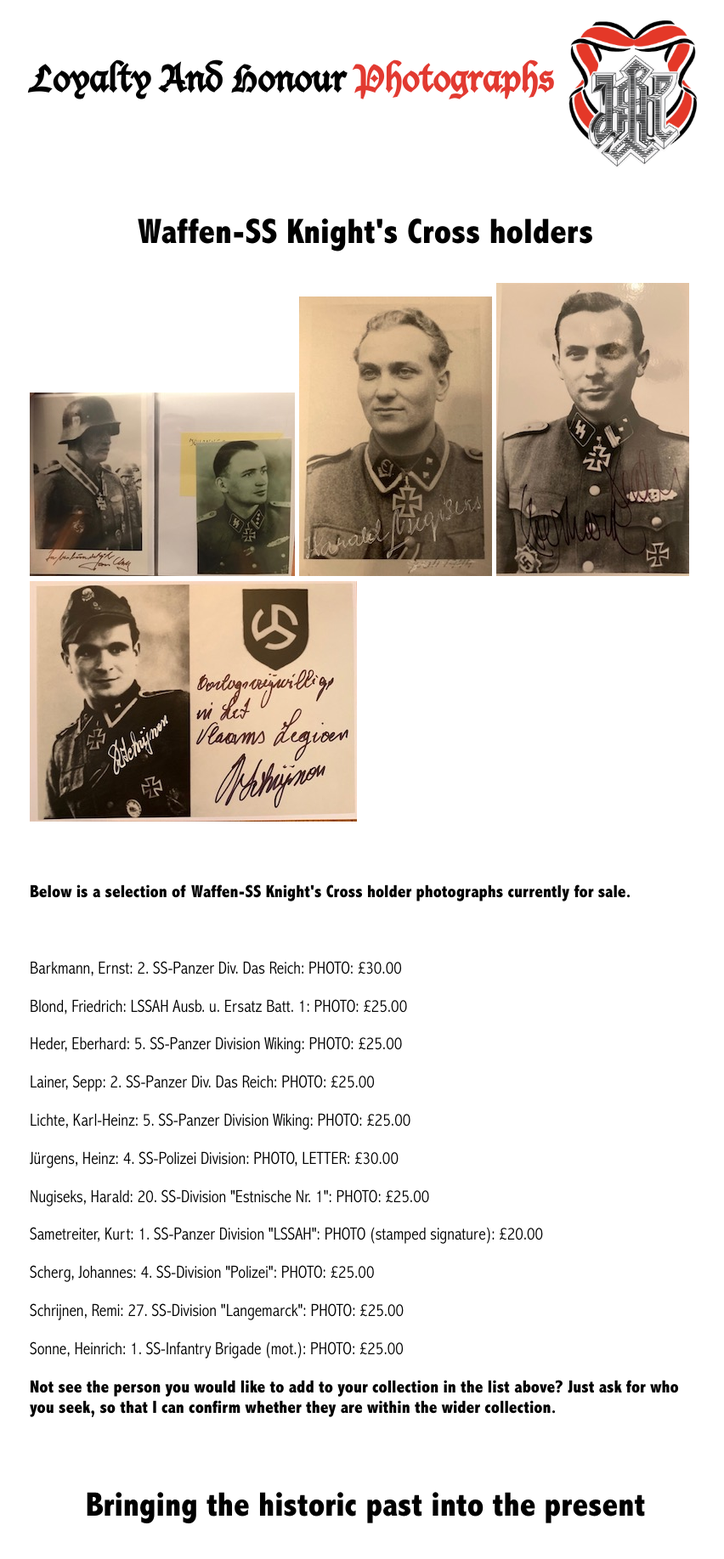
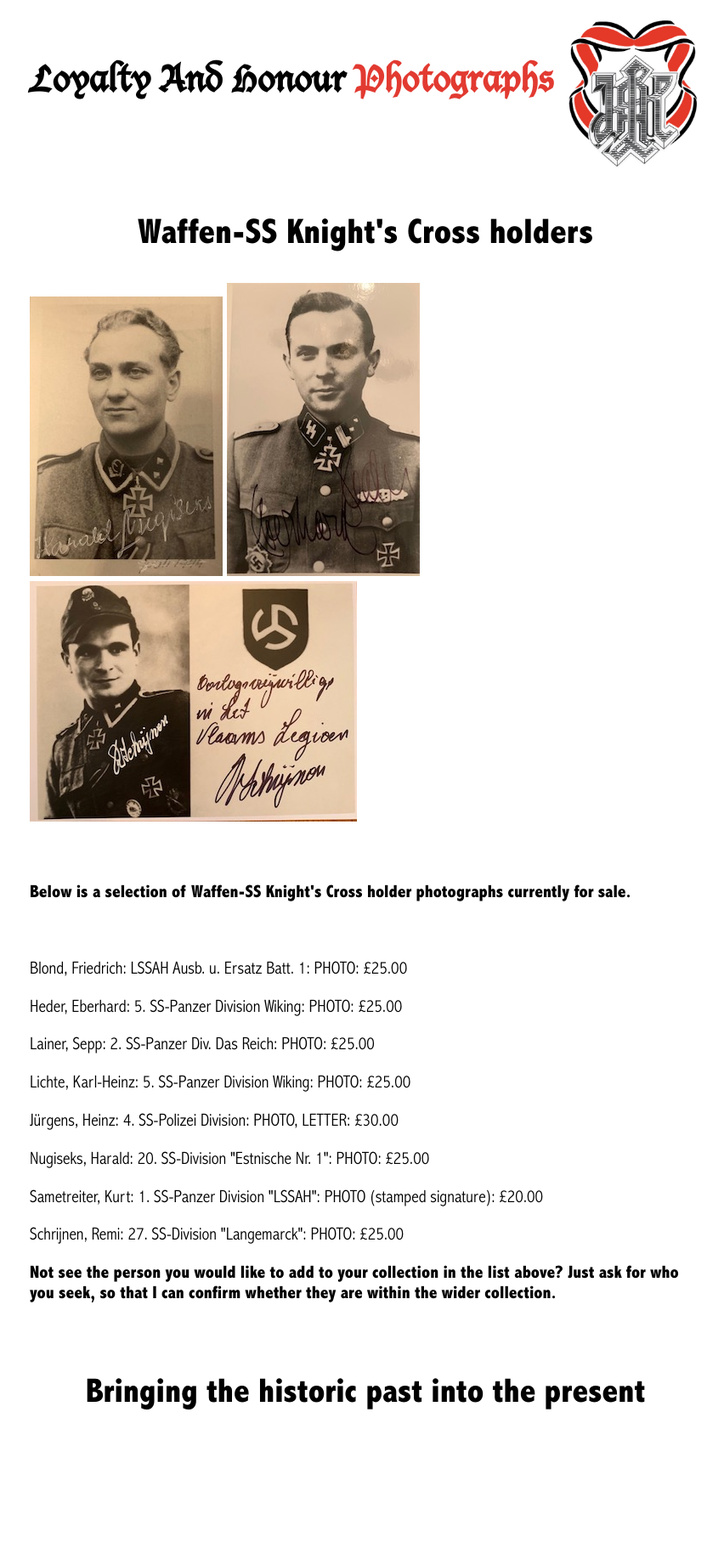
Before and after one commit to lahphotographs/lahphotographs.github.com, a Jekyll site: the page built from Waffen_SS_photos.md, in a window 1280 px wide. Shown: the whole page at 85% size, without its empty margins (210-1062 px from the left). Built offline with Jekyll 4.4.1, drawn with Linux system fonts in a browser that asks for light colours; after the commit the page ends 1701 px from its top, so only the background shows below that.

Commit message:
Update Waffen_SS_photos.md

```diff
--- a/Waffen_SS_photos.md
+++ b/Waffen_SS_photos.md
@@ -6,7 +6,6 @@ permalink: /waffen_ss_photos.html
 
 <div id="axisforces">
 <p float="left">
-<img src="./assets/Scherg 2.jpg"/>
 <img src="./assets/Nugiseks.jpeg"/>
 <img src="./assets/Heder.jpeg"/>
 <img src="./assets/Remi Schrijnen.jpg"/>
@@ -14,7 +13,6 @@ permalink: /waffen_ss_photos.html
 <br />
 <p><b>Below is a selection of Waffen-SS Knight's Cross holder photographs currently for sale.</b></p>
 <br />
-<p>Barkmann,	Ernst: 2. SS-Panzer Div. Das Reich:	PHOTO:	£30.00
 <p>Blond,	Friedrich: LSSAH Ausb. u. Ersatz Batt. 1:	PHOTO:	£25.00
 <p>Heder,	Eberhard: 5. SS-Panzer Division Wiking:	PHOTO:	£25.00
 <p>Lainer,	Sepp: 2. SS-Panzer Div. Das Reich:	PHOTO:	£25.00
@@ -22,8 +20,6 @@ permalink: /waffen_ss_photos.html
 <p>Jürgens,	Heinz: 4. SS-Polizei Division:	PHOTO, LETTER:	£30.00
 <p>Nugiseks,	Harald: 20. SS-Division "Estnische Nr. 1":	PHOTO:	£25.00
 <p>Sametreiter,	Kurt:	1. SS-Panzer Division "LSSAH":	PHOTO (stamped signature):	£20.00
-<p>Scherg,	Johannes:	4. SS-Division "Polizei":	PHOTO:	£25.00
 <p>Schrijnen,	Remi:	27. SS-Division "Langemarck":	PHOTO: £25.00
-<p>Sonne,	Heinrich: 1. SS-Infantry Brigade (mot.):	PHOTO: £25.00
 <br />
 <p><b><centre>Not see the person you would like to add to your collection in the list above? Just ask for who you seek, so that I can confirm whether they are within the wider collection.
```
